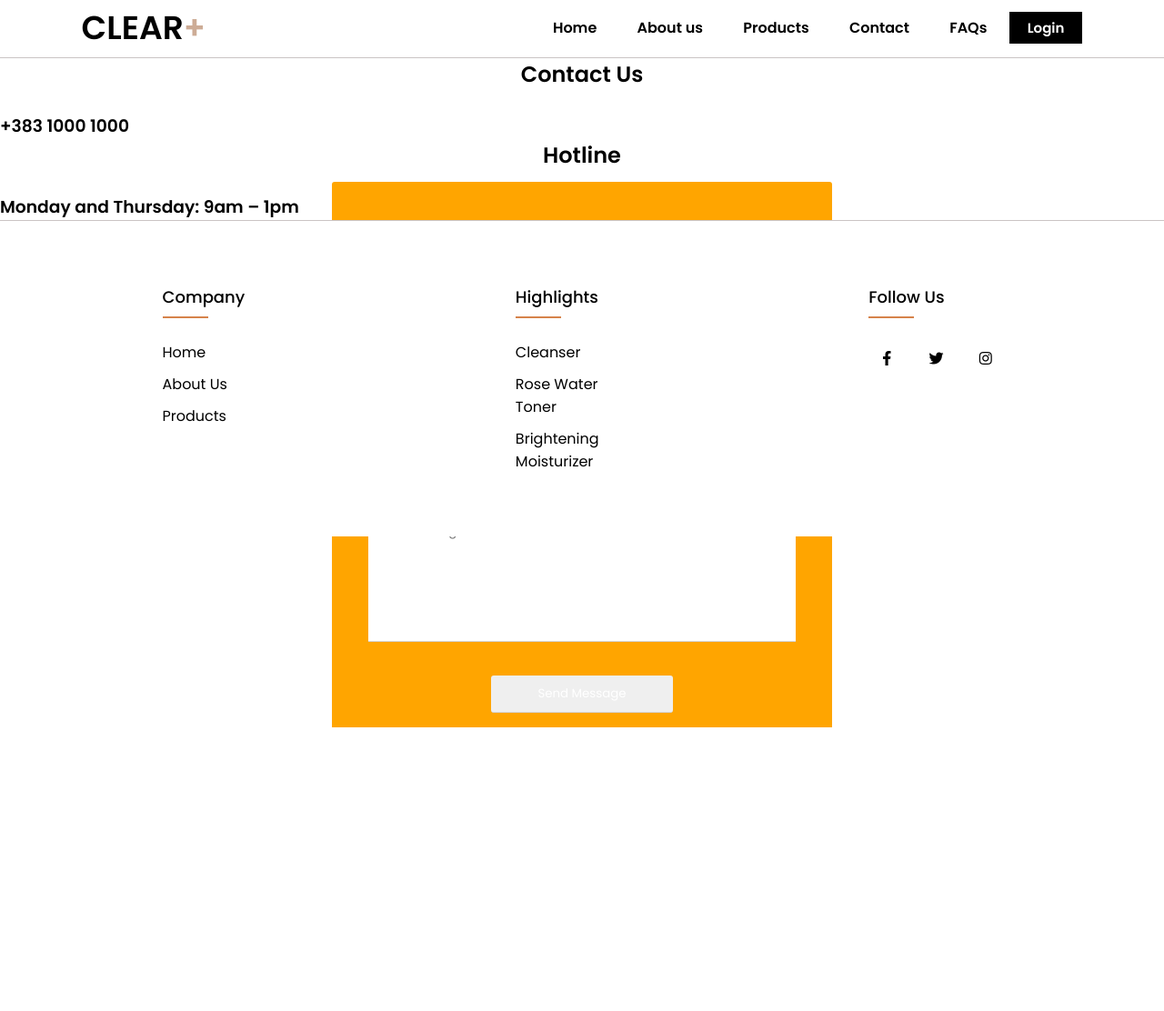
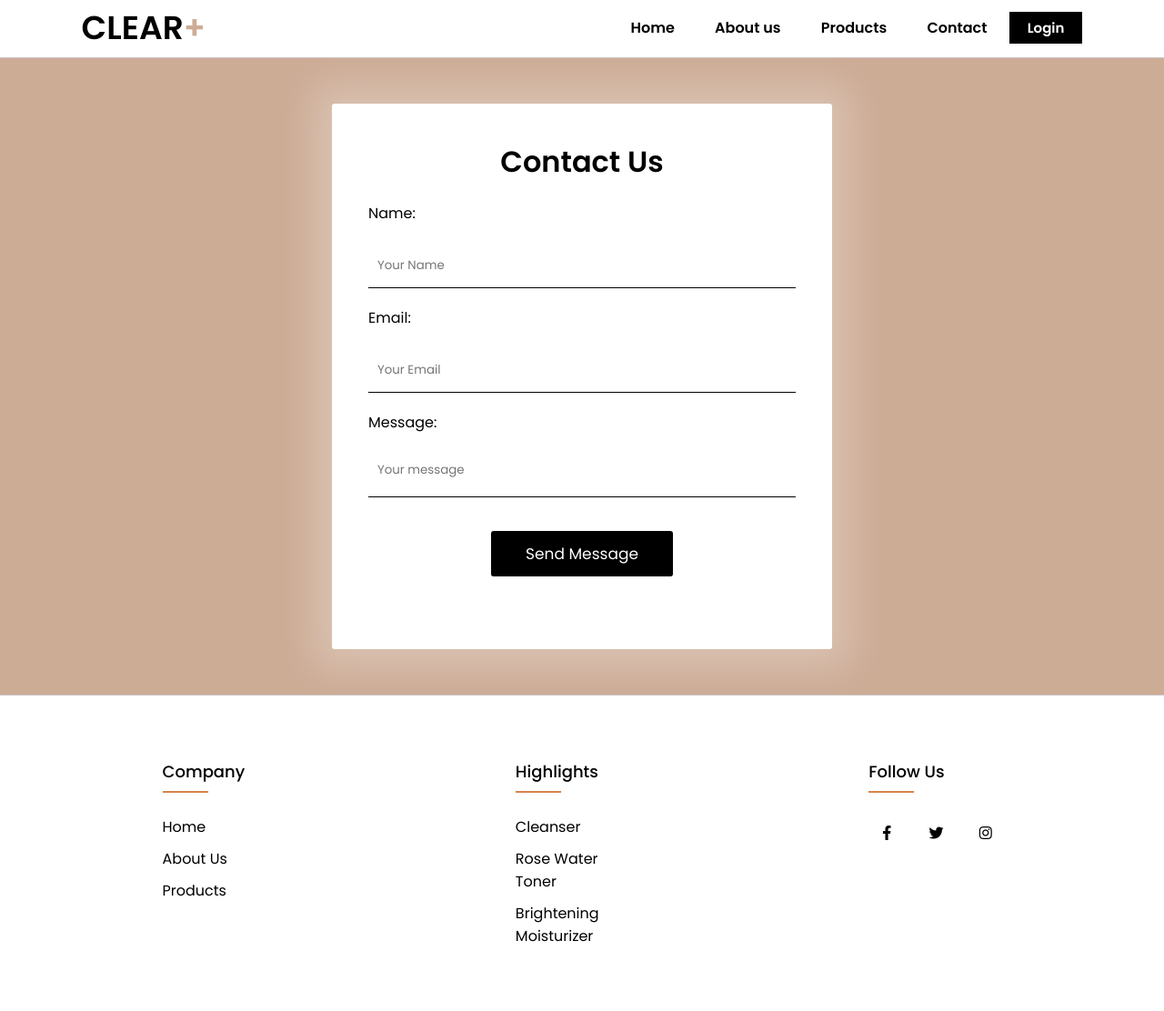
Before and after one commit to blerinakuka/web, a PHP site: page /contact.html in a window 1280 px wide. Shown: the whole page at 91% size. Before the commit the page ends 800 px from the top, so only its background shows below. Run offline with PHP 8.4, Linux system fonts and the light colour scheme.

Commit message:
contact form update

```diff
--- a/contact.html
+++ b/contact.html
@@ -17,7 +17,6 @@
             <li><a href ="about.html">About us</a></li>
             <li><a href ="shop.html">Products</a></li>
             <li><a href ="contact.html">Contact</a></li>
-            <li><a href ="faqs.html">FAQs</a></li>
 
             <button type="button"><a href=login.html>Login</a></button>
 
@@ -47,18 +46,7 @@
 </form>
 </div>
 <script src="javascript/contact.js"></script>
-<section>
-  <div class="contact">
-    <div class="contact1">
-    <h1>Contact Us</h1><br>
-    <h3 class="nr1">+383 1000 1000 </h3>
-  </div>
-  <div class="hotline">
-    <h1>Hotline</h1><br>
-    <h3 class="nr2">Monday and Thursday: 9am – 1pm</h3>
-  </div>
-  </div>
-  </section>
+
 <footer class="footer">
   <div class="container">
     <div class="row">
--- a/css/contact.css
+++ b/css/contact.css
@@ -59,19 +59,26 @@
       font-weight: bold;
   }
 #overlay{
-  width: 100%;
-  height:100%;
-  position:fixed;
+    width:100%;
+    height:700px;
+    font-family: sans-serif;
+    background: rgb(205, 172, 150);
+    color:rgb(0, 0, 0);
+    display: flex;
+    align-items: center;
+    justify-content: center;
 
-}
+  }
+
 form{
-  max-width: 550px;
-  background: orange;
-  margin:17vh auto 0 auto;
+  width: 550px;
+  height:600px;
+  background: rgb(255, 255, 255);
+
   padding :40px;
   border-radius:3px;
   box-sizing: border-box;
-
+  box-shadow: 0 0 40px 20px rgba(255, 255, 255, 0.26);
 }
 h1{
   margin:0;
@@ -83,22 +90,23 @@ label{
 }
 input,textarea{
   width: 100%;
+  height: 50px;
   padding:10px;
   box-sizing: border-box;
   outline:none;
   resize: none;
   border:none;
-  border-bottom: 1px solid #d3d3d3;
+  border-bottom: 1px solid #000000;
 
 }
 input[type="text"]:focus,textarea:focus{
-  border-bottom:1px solid orange;
+  border-bottom:1px solid rgb(0, 0, 0);
 }
 textarea::-webkit-scrollbar{
   width:4px;
 }
 textarea::-webkit-scrollbar-thumb{
-  background-color: orange;
+  background-color: rgb(0, 0, 0);
 }
 .center{
   text-align: center;
@@ -107,22 +115,22 @@ input[type="submit"]{
   margin-top:30px;
   width:90%;
   max-width:200px;
-  background:linear-gradient(to right,orange,solid orange);
-  color:white;
-  font: size 17px;
+  background:black;
+  color:rgb(255, 255, 255);
+  font-size: 17px;
   cursor: pointer;
   border-radius:3px;
 
 }
 .error{
-  color:blue;
+  color:rgb(255, 153, 0);
 
 }
 .error-border{
-  border-bottom:1px blue;
+  border-bottom:1px rgb(255, 0, 0);
 }
 #successs{
-  color:blueviolet;
+  color:rgb(0, 0, 0);
 }
 /* Footer*/
 .container{
```
Also changed, not shown: about.html (+4 -4 lines), index.html (+4 -3 lines), login.html (+4 -4 lines), register.html (+4 -4 lines), shop.html (+4 -4 lines).
